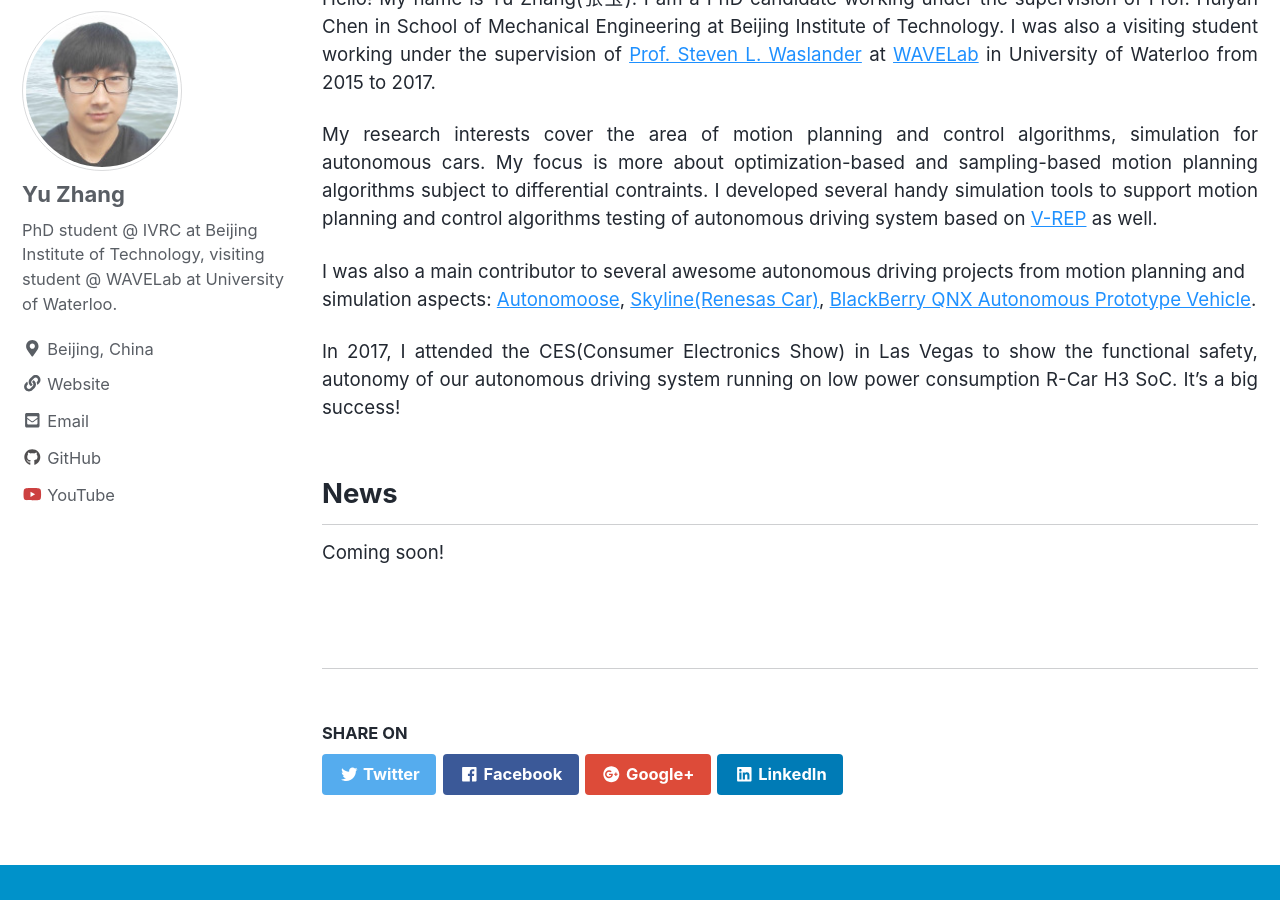
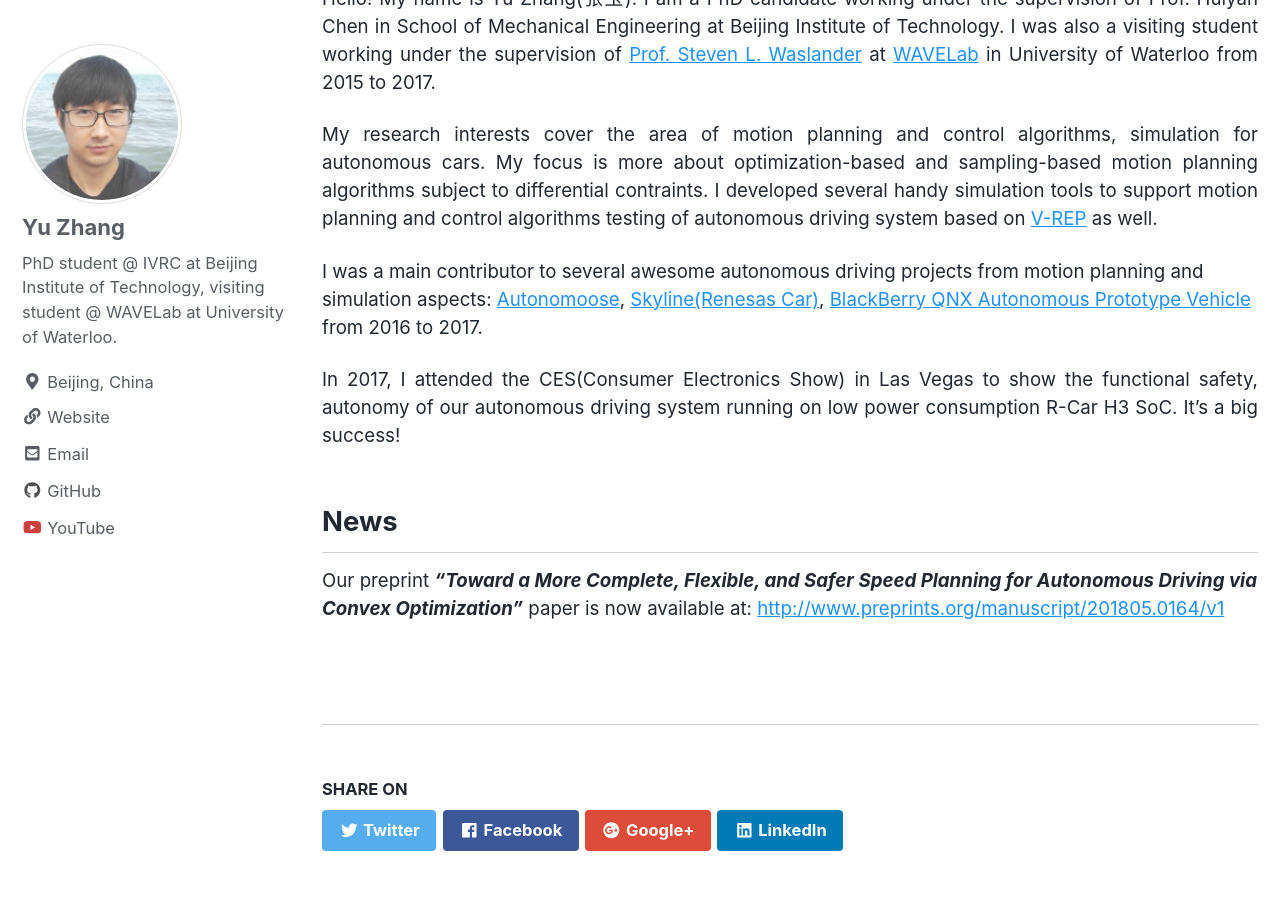
Before and after one commit to product-noob/my-blog, a Jekyll site: the page built from index.md, in a window 1280 px wide and 900 px high, scrolled down 566 px. Built offline with Jekyll 4.4.1, drawn with Linux system fonts in a browser that asks for light colours; nearby versions of some CDN libraries; the list of posts is cut into pages by our own code.

Commit message:
add preprint paper link

```diff
--- a/index.md
+++ b/index.md
@@ -23,7 +23,7 @@
 {: style="text-align: justify;"}
 
 
-I was also a main contributor to several awesome autonomous driving projects from motion planning and simulation aspects: [Autonomoose](http://www.autonomoose.net/), [Skyline(Renesas Car)](https://www.renesas.com/en-us/about/press-center/news/2017/news201701042.html), [BlackBerry QNX Autonomous Prototype Vehicle](https://www.youtube.com/watch?v=xAjntsc8MR0).
+I was a main contributor to several awesome autonomous driving projects from motion planning and simulation aspects: [Autonomoose](http://www.autonomoose.net/), [Skyline(Renesas Car)](https://www.renesas.com/en-us/about/press-center/news/2017/news201701042.html), [BlackBerry QNX Autonomous Prototype Vehicle](https://www.youtube.com/watch?v=xAjntsc8MR0) from 2016 to 2017.
 {: style="text-align: left;"}
 
 
@@ -32,4 +32,5 @@
 
 
 ## News
-Coming soon!
+Our preprint ***"Toward a More Complete, Flexible, and Safer Speed Planning for Autonomous Driving via Convex Optimization"*** paper is now available at:
+[http://www.preprints.org/manuscript/201805.0164/v1](http://www.preprints.org/manuscript/201805.0164/v1)
```
Also changed, not shown: _pages/speed_project.md (+0 -1 lines), _posts/2018-05-09-easy-profiler-for-c-plus-plus.md (added, +12 -0 lines), README.md, _posts/2018-05-07-supervisor_setting.md (line endings or trailing spaces).
